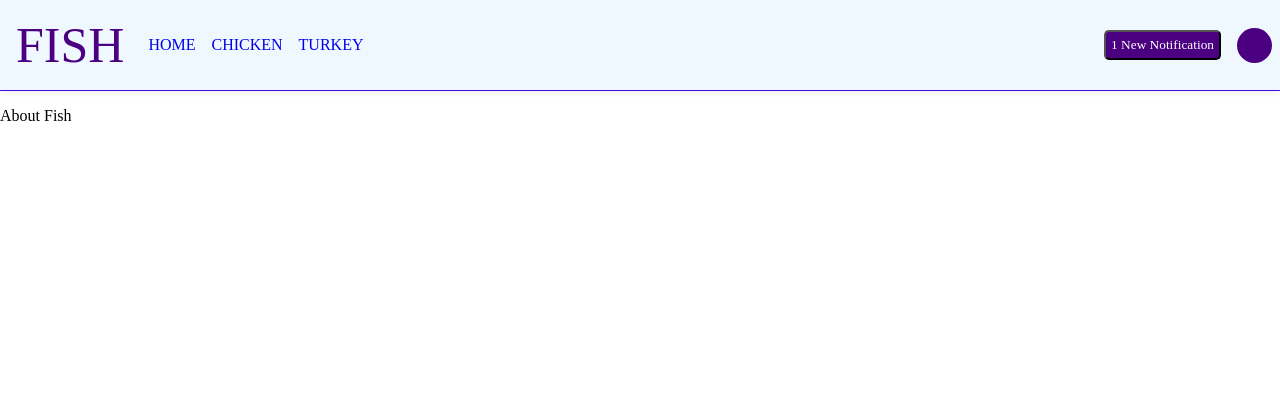
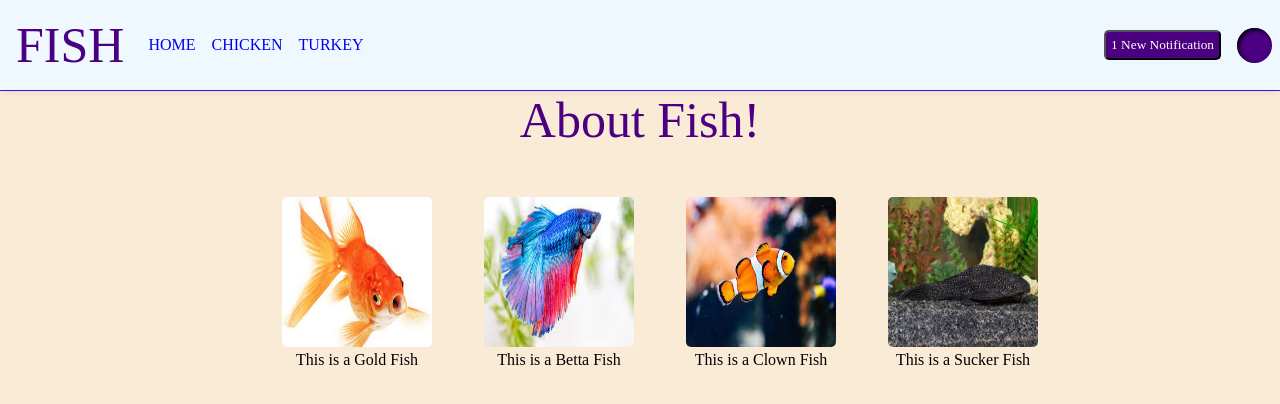
Before and after one commit to Frycode1/odin-recipes, a plain HTML site: page recipes/fish.html in a window 1280 px wide. Drawn offline with Linux system fonts and the light colour scheme.

Commit message:
Finished Flex Information

```diff
--- a/css/fish.css
+++ b/css/fish.css
@@ -1,5 +1,7 @@
 body {
      margin: 0px;
+     background-color: antiquewhite;
+     font-family: "Copperplate";
 }
 
 
@@ -51,5 +53,35 @@ button {
     border-radius: 50%;
     height: 35px;
     width: 35px;
-    box-shadow: insert 2px 2px 4px rgba(0,0,0,1);
+    box-shadow: inset 2px 2px 4px rgba(0,0,0,1);
 }
+
+/* Flex Information*/
+
+.fish-info {
+    font-size: 50px;
+    font-family: "Copperplate";
+    text-align: center;
+    color: indigo;
+    margin: 0;
+}
+.information {
+    display: flex;
+    justify-content: center;
+    margin-top: 32px;
+}
+
+.fish-list {
+    display: flex;
+    list-style-type: none;
+    justify-content: space-between;
+    gap: 52px;
+    text-align: center;
+}
+
+img {
+    height: 150px;
+    width: 150px;
+    border-radius: 5px;
+    box-shadow:
+}
--- a/recipes/fish.html
+++ b/recipes/fish.html
@@ -26,7 +26,29 @@
         </div>
 
     </div>
-    <p>About Fish</p>
+    <div class="fish-info">About Fish!</div>
+    <div class="information">
+        <ul class="fish-list">
+            <li class="gold"><img src="../images/gold.jpg">
+                <div> This is a Gold Fish</div>
+            </li>
+
+            <li class="betta"><img src="../images/betta.jpg">
+                <div>This is a Betta Fish</div>
+            </li>
+
+            <li class="clown"><img src="../images/clown.jpg">
+                <div>This is a Clown Fish</div>
+            </li>
+
+            <li class="sucker"><img src="../images/sucker.jpg">
+                <div>This is a Sucker Fish</div>
+            </li>
+
+
+
+        </ul>
+    </div>
 
 </body>
 </html>
```
Also changed, not shown: images/betta.jpg (added), images/clown.jpg (added), images/gold.jpg (added), images/sucker.jpg (added), 2 other files.
